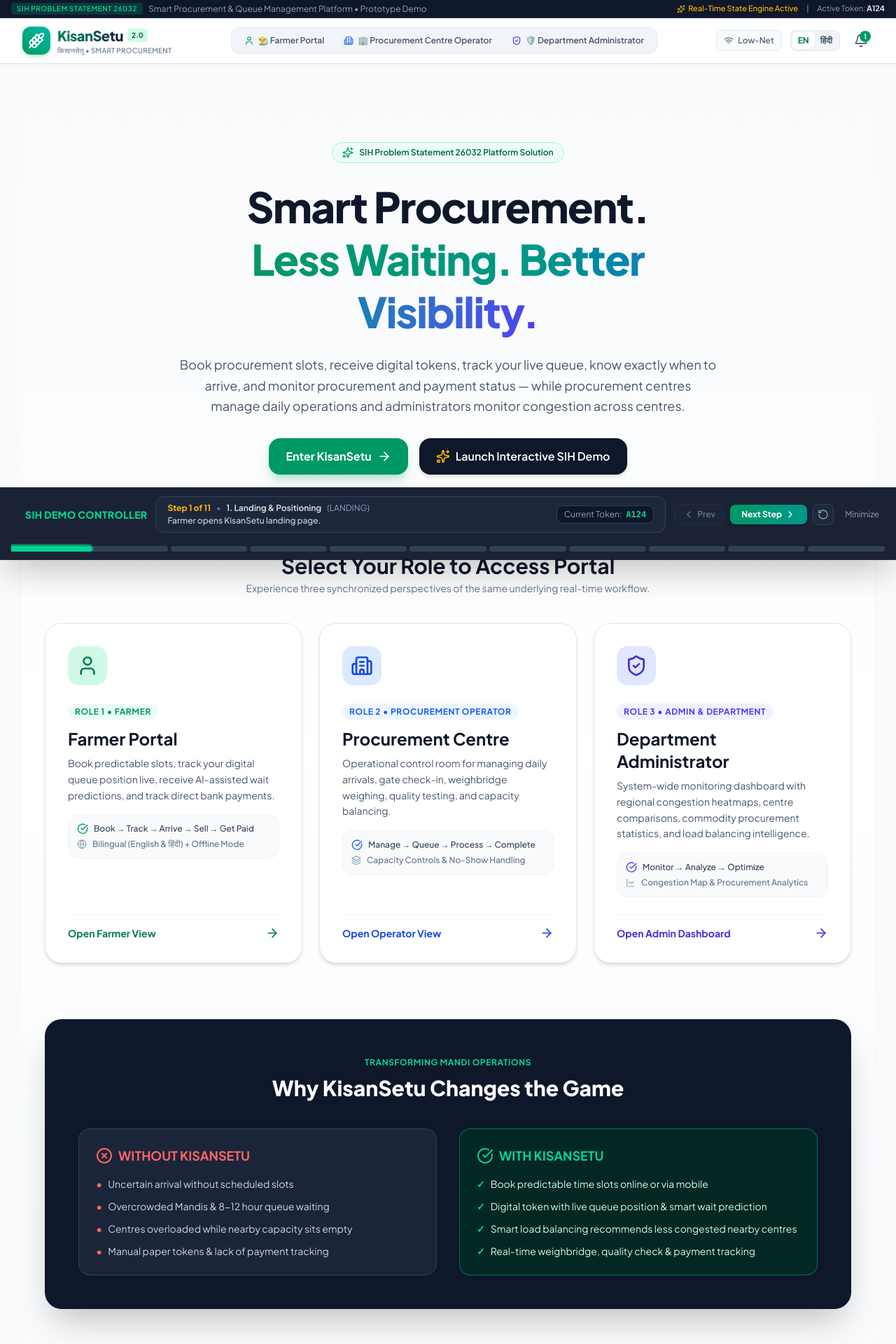
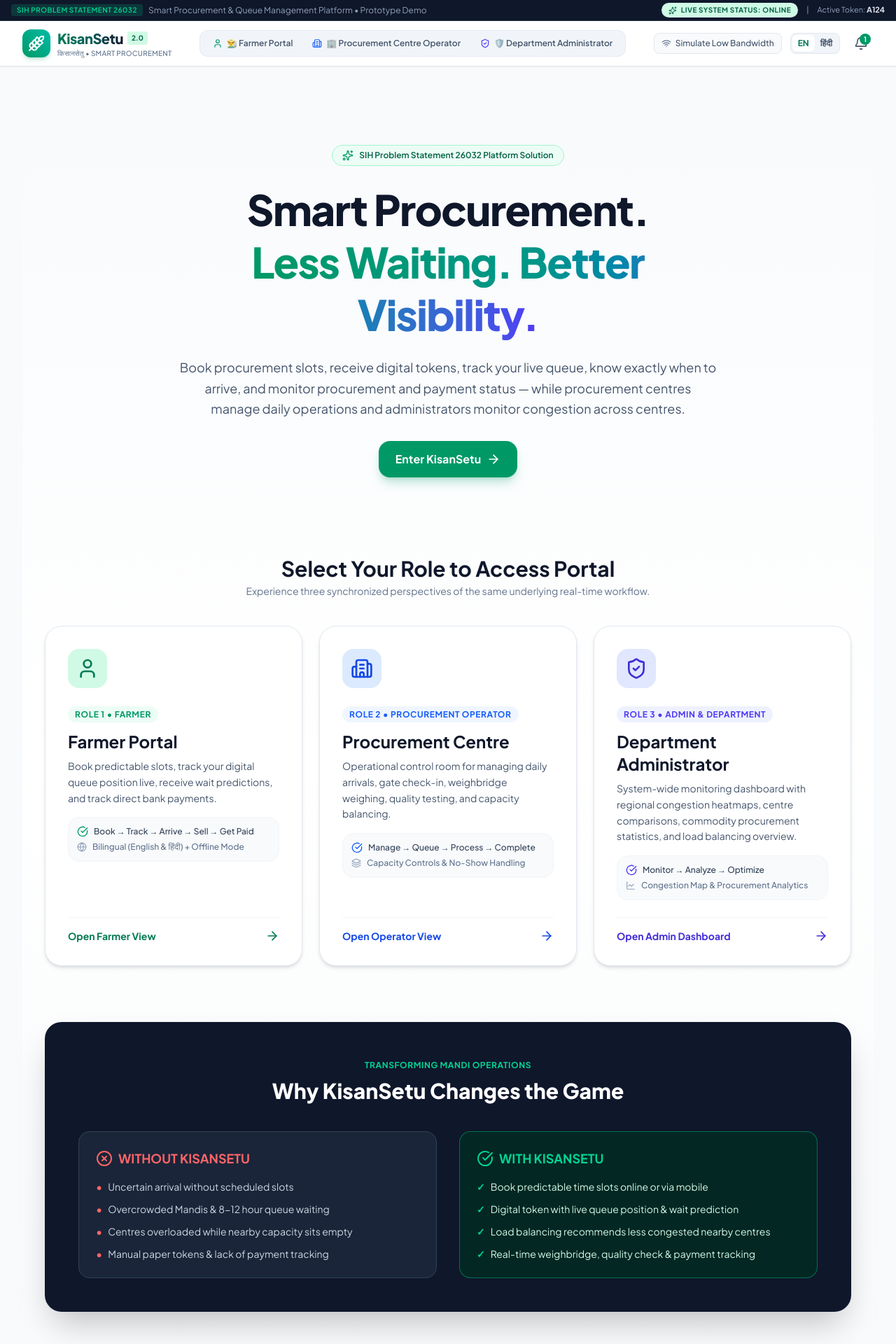
Before and after one commit to nihalsingh62/KRISHI_SETU, a React (Vite) app: page / in a window 1280 px wide. Shown: the top 1920 px of the page at 70% size. Built offline with nearby package versions, Linux system fonts and the light colour scheme.

Commit message:
Refine SIH prototype workflow and UI

```diff
--- a/src/App.jsx
+++ b/src/App.jsx
@@ -26,7 +26,7 @@
       <div className="min-h-screen bg-slate-50 font-['Plus_Jakarta_Sans',sans-serif] text-slate-800 antialiased selection:bg-emerald-500 selection:text-white">
         <HeaderNav />
         <MainContent />
-        <DemoWalkthroughBar />
+        {/* <DemoWalkthroughBar /> - Hidden for production, available for dev/testing */}
       </div>
     </KisanSetuProvider>
   );
--- a/src/components/LandingPage.jsx
+++ b/src/components/LandingPage.jsx
@@ -53,14 +53,6 @@
                 <span>Enter KisanSetu</span>
                 <ArrowRight className="w-5 h-5" />
               </button>
-
-              <button
-                onClick={() => runDemoStep(1)}
-                className="flex items-center gap-2 px-6 py-3.5 rounded-2xl bg-slate-900 hover:bg-slate-800 text-white font-semibold text-base shadow-md transition-all"
-              >
-                <Sparkles className="w-5 h-5 text-amber-400" />
-                <span>Launch Interactive SIH Demo</span>
-              </button>
             </div>
           </div>
         </div>
@@ -94,7 +86,7 @@
                 Farmer Portal
               </h3>
               <p className="text-sm text-slate-600 leading-relaxed mb-4">
-                Book predictable slots, track your digital queue position live, receive AI-assisted wait predictions, and track direct bank payments.
+                Book predictable slots, track your digital queue position live, receive wait predictions, and track direct bank payments.
               </p>
               <div className="bg-slate-50 rounded-2xl p-3 text-xs font-medium text-slate-700 space-y-1.5 border border-slate-100">
                 <div className="flex items-center gap-2">
@@ -164,7 +156,7 @@
                 Department Administrator
               </h3>
               <p className="text-sm text-slate-600 leading-relaxed mb-4">
-                System-wide monitoring dashboard with regional congestion heatmaps, centre comparisons, commodity procurement statistics, and load balancing intelligence.
+                System-wide monitoring dashboard with regional congestion heatmaps, centre comparisons, commodity procurement statistics, and load balancing overview.
               </p>
               <div className="bg-slate-50 rounded-2xl p-3 text-xs font-medium text-slate-700 space-y-1.5 border border-slate-100">
                 <div className="flex items-center gap-2">
@@ -237,11 +229,11 @@
                 </li>
                 <li className="flex items-start gap-2">
                   <span className="text-emerald-400 font-bold">✓</span>
-                  <span>Digital token with live queue position & smart wait prediction</span>
+                  <span>Digital token with live queue position & wait prediction</span>
                 </li>
                 <li className="flex items-start gap-2">
                   <span className="text-emerald-400 font-bold">✓</span>
-                  <span>Smart load balancing recommends less congested nearby centres</span>
+                  <span>Load balancing recommends less congested nearby centres</span>
                 </li>
                 <li className="flex items-start gap-2">
                   <span className="text-emerald-400 font-bold">✓</span>
--- a/src/components/admin/AdminDashboard.jsx
+++ b/src/components/admin/AdminDashboard.jsx
@@ -37,16 +37,16 @@
               <span>{t("adminDashboard")}</span>
             </div>
             <h2 className="text-2xl sm:text-3xl font-extrabold text-white">
-              State Procurement & Congestion Command HQ
+              State Procurement Dashboard
             </h2>
             <p className="text-slate-400 text-xs mt-0.5">
-              Monitoring 128 Procurement Centres • Real-Time AI Congestion Intelligence
+              Monitoring 128 Procurement Centres • Live Congestion Overview
             </p>
           </div>
 
           <div className="flex items-center gap-2 text-xs bg-indigo-950/80 border border-indigo-500/40 px-3 py-2 rounded-xl text-indigo-200">
-            <Sparkles className="w-4 h-4 text-amber-400" />
-            <span>Load Balancing Engine: <strong>ACTIVE</strong></span>
+            <span className="w-1.5 h-1.5 bg-emerald-500 rounded-full animate-pulse"></span>
+            <span>Load Balancing: <strong>ACTIVE</strong></span>
           </div>
         </div>
 
--- a/src/components/admin/CongestionMap.jsx
+++ b/src/components/admin/CongestionMap.jsx
@@ -85,9 +85,9 @@
             </div>
 
             <div className="relative z-10 flex items-center justify-between text-xs text-slate-400 border-t border-slate-800 pt-3">
-              <span className="flex items-center gap-1.5 text-amber-400 font-semibold">
-                <Sparkles className="w-3.5 h-3.5" /> AI Recommendation: Redirect 25% bookings from Main APMC (98%) to Shivaji Hub (61%)
-              </span>
+              <div className="mt-3 bg-amber-50 rounded-lg p-2 border border-amber-200/50 flex items-start gap-2 text-xs text-amber-800 font-medium">
+                <Sparkles className="w-3.5 h-3.5" /> System Recommendation: Redirect 25% bookings from Main APMC (98%) to Shivaji Hub (61%)
+              </div>
             </div>
           </div>
 
--- a/src/components/common/HeaderNav.jsx
+++ b/src/components/common/HeaderNav.jsx
@@ -46,9 +46,9 @@
           </span>
         </div>
         <div className="flex items-center gap-3 text-[11px]">
-          <span className="text-amber-400 flex items-center gap-1 font-medium">
-            <Sparkles className="w-3 h-3" /> Real-Time State Engine Active
-          </span>
+          <div className="hidden md:flex items-center gap-1.5 px-2.5 py-1 bg-emerald-100 text-emerald-800 text-[10px] font-bold tracking-wider uppercase rounded-full">
+            <Sparkles className="w-3 h-3" /> Live System Status: Online
+          </div>
           <span className="text-slate-400 hidden md:inline">|</span>
           <span className="text-slate-400 hidden md:inline">Active Token: <strong className="text-slate-200">{activeToken?.id || 'A124'}</strong></span>
         </div>
@@ -134,12 +134,12 @@
               {lowNetworkMode ? (
                 <>
                   <WifiOff className="w-3.5 h-3.5 text-amber-600" />
-                  <span className="hidden sm:inline">Low-Net Mode: ON</span>
+                  <span className="hidden sm:inline">Low Bandwidth (Offline UI)</span>
                 </>
               ) : (
                 <>
                   <Wifi className="w-3.5 h-3.5 text-slate-500" />
-                  <span className="hidden sm:inline">Low-Net</span>
+                  <span className="hidden sm:inline">Simulate Low Bandwidth</span>
                 </>
               )}
             </button>
--- a/src/components/farmer/FarmerDashboard.jsx
+++ b/src/components/farmer/FarmerDashboard.jsx
@@ -31,7 +31,7 @@
             <div className="flex items-center gap-2 text-emerald-300 text-xs font-semibold uppercase tracking-wider mb-1">
               <span>🌾 {t("goodMorning")}, Ramesh Singh</span>
               <span className="bg-emerald-500/30 text-emerald-200 px-2 py-0.5 rounded text-[10px]">
-                Aadhaar Verified (Simulated)
+                Identity Verified
               </span>
             </div>
             <h2 className="text-2xl sm:text-3xl font-extrabold text-white">
@@ -138,11 +138,11 @@
           </div>
         </div>
 
-        {/* Explainable AI Smart Prediction Breakdown */}
+        {/* Wait Time Calculation Breakdown */}
         <div className="mt-6 bg-slate-900 text-slate-200 rounded-2xl p-4 text-xs space-y-2">
           <div className="flex items-center justify-between border-b border-slate-800 pb-2">
             <span className="font-bold text-amber-400 flex items-center gap-1.5">
-              <Sparkles className="w-4 h-4" /> Smart Prediction Calculation
+              <Sparkles className="w-4 h-4" /> Wait Time Calculation
             </span>
             <span className="text-[10px] text-slate-400">Calculated in real-time</span>
           </div>
--- a/src/components/farmer/SmartBooking.jsx
+++ b/src/components/farmer/SmartBooking.jsx
@@ -110,7 +110,7 @@
             </div>
           </div>
 
-          {/* Step 2: Smart Centre Recommendation */}
+          {/* Step 2: Centre Recommendation */}
           <div>
             <div className="flex items-center justify-between mb-3">
               <label className="text-xs font-bold text-slate-700 uppercase tracking-wider flex items-center gap-1.5">
@@ -118,7 +118,7 @@
                 {t("recommendedCentres")}
               </label>
               <span className="text-[11px] text-slate-400">
-                Sorted by AI load balancing & shortest wait
+                Sorted by lowest wait time & capacity
               </span>
             </div>
 
--- a/src/components/operator/WeighingQCModal.jsx
+++ b/src/components/operator/WeighingQCModal.jsx
@@ -59,7 +59,7 @@
                 required
               />
               <p className="text-[11px] text-slate-500 mt-1">
-                Simulated weighbridge digital telemetry input.
+                Weighbridge digital telemetry input (Prototype Override).
               </p>
             </div>
           ) : (
```
Also changed, not shown: src/data/translations.js (+4 -4 lines).
